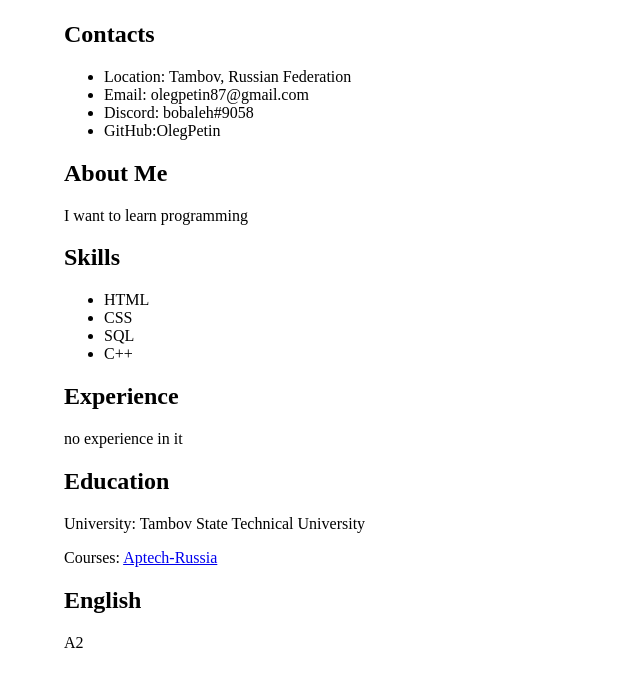
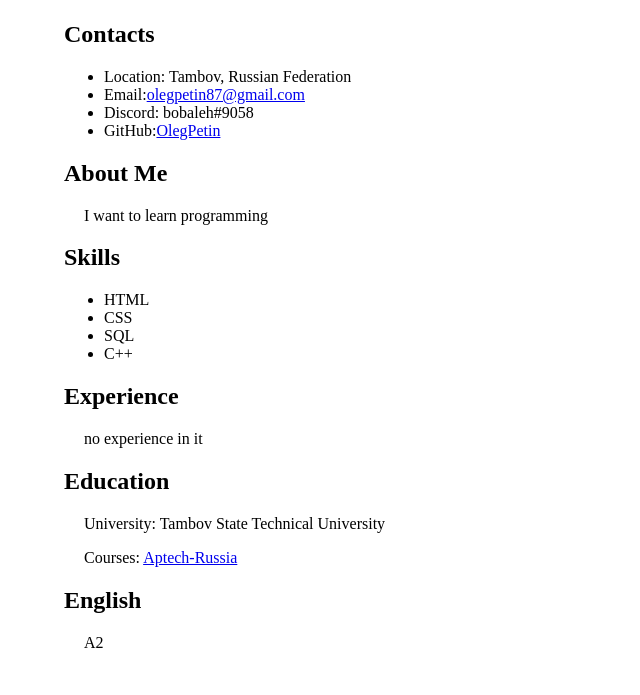
Before and after one commit to OlegPetin/rsschool-cv-st0, a plain HTML site: page index.html in a window 1280 px wide. Shown: the part 552-1247 px from the top of the page, without its empty margins (0-640 px from the left). Drawn offline with Linux system fonts and the light colour scheme.

```diff
--- a/index.html
+++ b/index.html
@@ -27,14 +27,14 @@
         <h2 class="main" id="Contacts">Contacts</h2>
         <ul>
             <li>Location: Tambov, Russian Federation</li>
-            <li>Email: olegpetin87@gmail.com</li>
+            <li>Email:<a href="mailto:olegpetin87@gmail.com">olegpetin87@gmail.com</a></li>
             <li>Discord: bobaleh#9058</li>
-            <li>GitHub:OlegPetin</li>
+            <li>GitHub:<a href="https://github.com/OlegPetin">OlegPetin</a></li>
         </ul>
     </section>
     <section>
         <h2 class="main" id="AboutMe">About Me</h2>
-        <p>I want to learn programming</p>
+        <p id="text_cv">I want to learn programming</p>
     </section>
     <section>
         <h2 class="main" id="Skills">Skills</h2>
@@ -47,16 +47,16 @@
     </section>
     <section>
         <h2 class="main" id="Experience">Experience</h2>
-        <p>no experience in it</p>
+        <p id="text_cv">no experience in it</p>
     </section>
     <section>
         <h2 class="main" id="Education">Education</h2>
-        <p>University: Tambov State Technical University</p>
-        <p>Courses: <a href="http://aptech-russia.com/ ">Aptech-Russia</a></p>
+        <p id="text_cv">University: Tambov State Technical University</p>
+        <p id="text_cv">Courses: <a href="http://aptech-russia.com/ ">Aptech-Russia</a></p>
     </section>
     <section>
         <h2 class="main" id="English">English</h2>
-        <p>A2</p>
+        <p id="text_cv">A2</p>
     </section>
    </main>
     <footer class="footer_menu">
--- a/style.css
+++ b/style.css
@@ -1,7 +1,8 @@
 .block_center{
+  align-items: center;
   width: 90%;
   margin: 20px auto;
-}
+ }
 h1 {
     color: rgb(25, 0, 255);
   }
@@ -26,3 +27,6 @@
  .footer_menu img{
     width: 150px;
   }
+  #text_cv {
+    padding-left: 20px;
+  }
```
Also changed, not shown: 1 other file.
